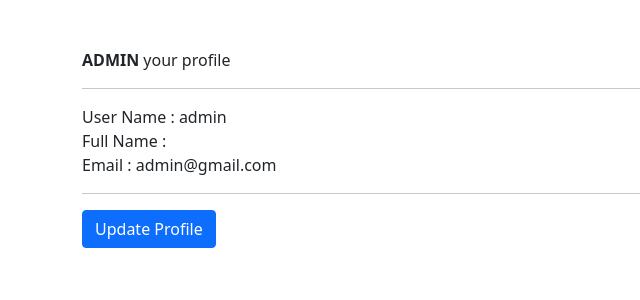
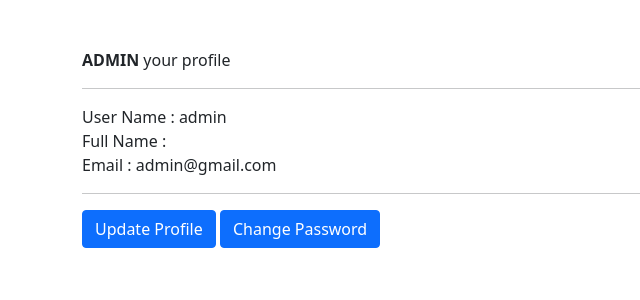
Before and after one commit to Mahfuz-Hasaan/My_Blog, a Django app: page /account/profile/ in a window 1280 px wide. Shown: the part 56-356 px from the top of the page, without its empty margins (0-640 px from the left). Run offline with Django 4.2, Linux system fonts and the light colour scheme; a user stored in the database is signed in; some libraries are stand-ins or nearby versions.

Commit message:
password change created

```diff
--- a/App_Login/urls.py
+++ b/App_Login/urls.py
@@ -6,5 +6,6 @@ urlpatterns = [
     path('login/',views.user_login,name='login'),
     path('logout/',views.user_logout,name='logout'),
     path('profile/',views.user_profile,name='user_profile'),
-    path('update_profile/',views.update_profile,name='update_profile')
+    path('update_profile/',views.update_profile,name='update_profile'),
+    path('change_password',views.pass_change,name='change_passowrd')
 ]
--- a/App_Login/views.py
+++ b/App_Login/views.py
@@ -1,8 +1,8 @@
 from django.shortcuts import render
 from django.urls import reverse
 from .forms import SignupForm,UserUpdateForm
-from django.contrib.auth.forms import UserCreationForm,AuthenticationForm,UserChangeForm
-from django.contrib.auth import authenticate,login,logout
+from django.contrib.auth.forms import UserCreationForm,AuthenticationForm,UserChangeForm,PasswordChangeForm
+from django.contrib.auth import authenticate,login,logout,update_session_auth_hash
 from django.contrib import messages
 from django.http import  HttpResponseRedirect
 from django.contrib.auth.decorators import login_required
@@ -56,3 +56,17 @@ def update_profile(request):
         form = UserUpdateForm(instance=request.user)
     dict = {'form':form}
     return render(request,'App_Login/update_profile.html',context=dict)
+
+@login_required
+def pass_change(request):
+    if request.method == 'POST':
+        form = PasswordChangeForm(user=request.user,data=request.POST)
+        if form.is_valid():
+            form.save()
+            update_session_auth_hash(request,form.user)
+            messages.success(request, 'Password Changed Successfully!')
+            return HttpResponseRedirect(reverse('App_Login:user_profile'))
+    else:
+        form = PasswordChangeForm(user=request.user)
+    dict = {'form':form}
+    return render(request,'App_Login/password.html',context=dict)
--- a/templates/App_Login/profile.html
+++ b/templates/App_Login/profile.html
@@ -24,7 +24,7 @@
                 User Name : {{user.username}} <br>
                 Full Name : {{user.first_name}} {{user.last_name}} <br>
                 Email : {{user.email}} <hr>
-                <a class="btn btn-primary" href=" {% url 'App_Login:update_profile' %} " role="button">Update Profile</a>
+                <a class="btn btn-primary" href=" {% url 'App_Login:update_profile' %} " role="button">Update Profile</a> <a class="btn btn-primary" href=" {% url 'App_Login:change_passowrd' %} " role="button">Change Password</a>
             </div>
             <div class="col-sm-10">
                 <form action="" method="POST">
```
Also changed, not shown: templates/App_Login/password.html (added, +17 -0 lines), db.sqlite3.
